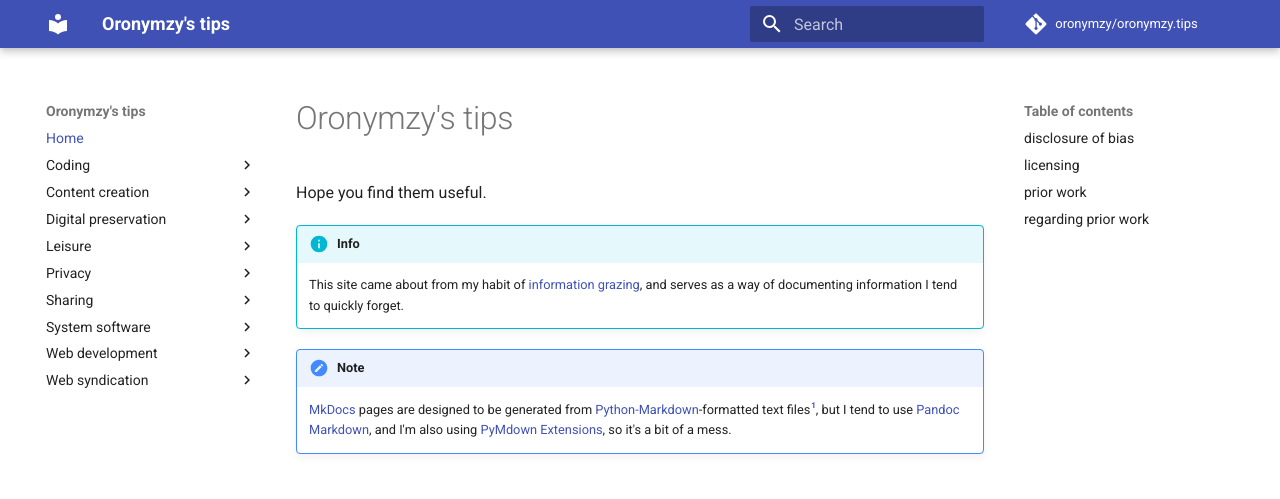
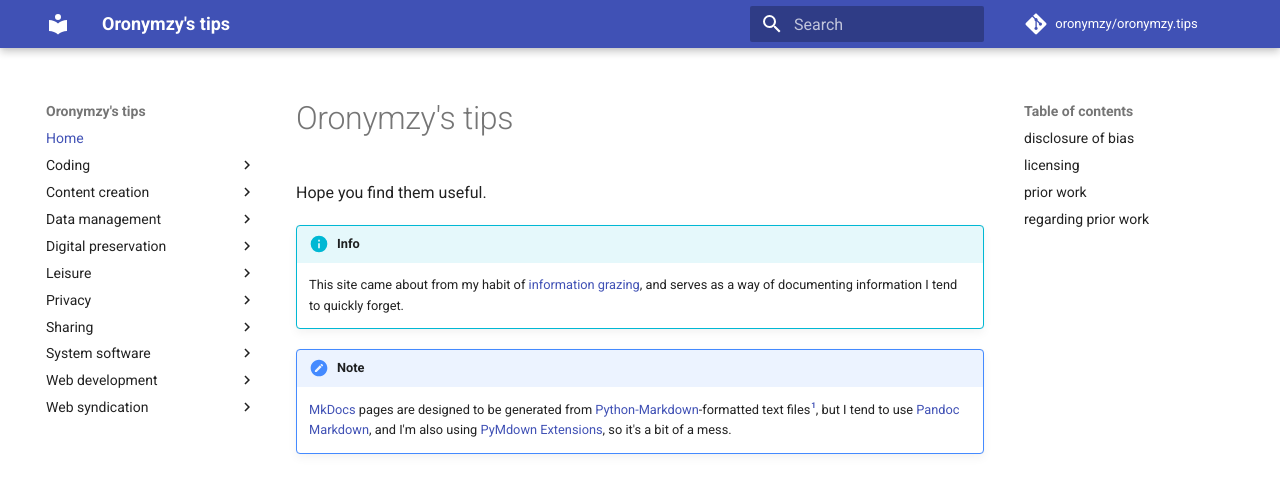
Before and after one commit to oronymzy/tips, an MkDocs documentation site: the page built from docs/README.md, in a window 1280 px wide. Shown: the top 499 px of the page. Built offline with MkDocs 1.6.1 and Material for MkDocs 9.7.7, drawn with Linux system fonts in a browser that asks for light colours; comment, search, counter and statistics services are not loaded.

```diff
--- a/mkdocs.yml
+++ b/mkdocs.yml
@@ -10,10 +10,12 @@ nav:
     - undoing a Git commit: 'undGitc.md'
     - using Git: 'usngGit.md'
   - Content creation:
-    - installing DB Browser for SQLite: 'inDBSQL.md'
     - installing Krita: 'insKrta.md'
     - installing software from the latest GitHub software release: 'islGHsr.md'
     - quick reference for Markdown: 'qrMkdwn.md'
+  - Data management:
+    - installing DB Browser for SQLite: 'inDBSQL.md'
+    - installing yq: 'instlyq.md'
   - Digital preservation:
     - collecting music from the Free Music Archive: 'cmscFMA.md'
     - embedding Exif metadata into an image: 'emExfmi.md'
```
